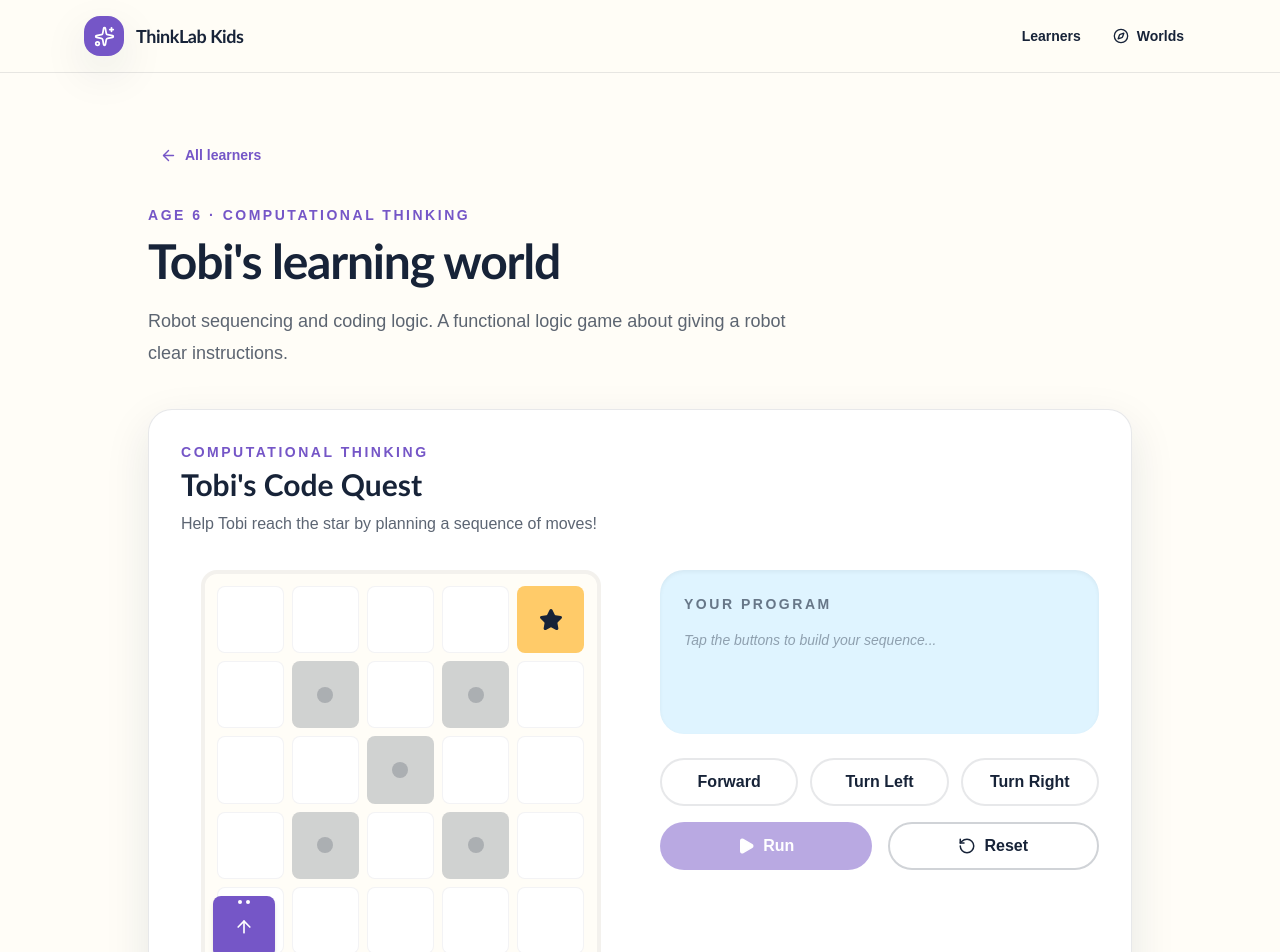
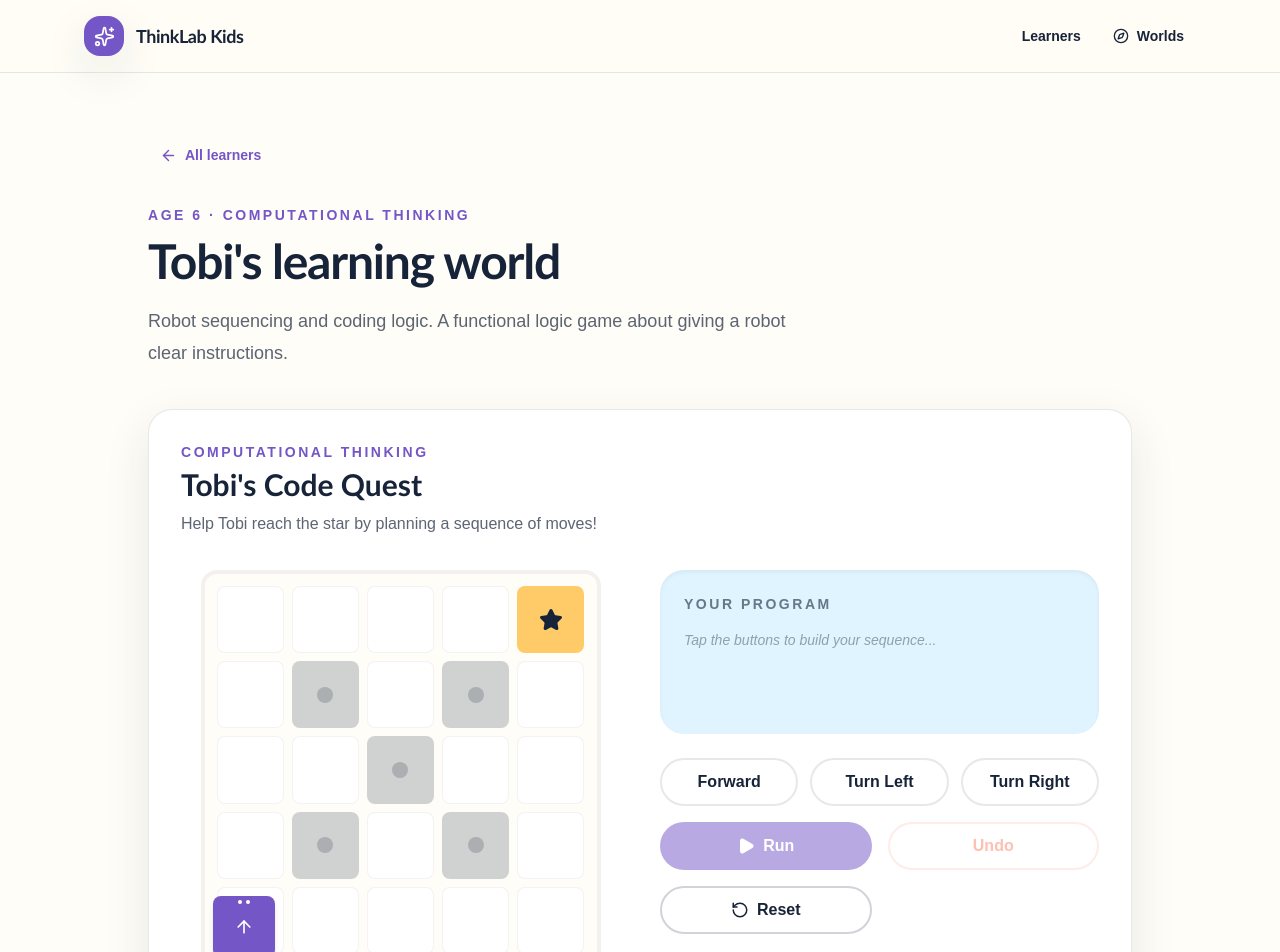
Before and after one commit to SAHEED2010/thinklab-kids, a Next.js app: page /learn/tobi in a window 1280 px wide. Shown: the top 952 px of the page. Built offline with nearby package versions, Linux system fonts and the light colour scheme.

Commit message:
Added game for Tobi to play for logical thinking

```diff
--- a/src/components/logic-game.tsx
+++ b/src/components/logic-game.tsx
@@ -46,6 +46,11 @@ export function LogicGame() {
   const addCommand = (cmd: Command) => {
     if (gameStatus === 'running') return;
     setCommandQueue((prev) => [...prev, cmd]);
+  };
+
+  const removeCommand = (index: number) => {
+    if (gameStatus === 'running') return;
+    setCommandQueue((prev) => prev.filter((_, i) => i !== index));
   };
 
   const resetGame = () => {
@@ -205,11 +210,13 @@ export function LogicGame() {
                 commandQueue.map((cmd, idx) => (
                   <span
                     key={idx}
-                    className={`rounded-full px-3 py-2 text-sm font-bold transition-all border-2 ${
+                    onClick={() => removeCommand(idx)}
+                    className={`group relative cursor-pointer rounded-full px-3 py-2 text-sm font-bold transition-all border-2 ${
                       currentStep === idx ? 'bg-white border-berry scale-110 shadow-sm' : 'bg-white/60 border-transparent text-ink/70'
                     }`}
                   >
                     {idx + 1}. {cmd}
+                    <span className="absolute -top-1 -right-1 opacity-0 group-hover:opacity-100 transition-opacity bg-coral text-white rounded-full w-4 h-4 flex items-center justify-center text-[10px]">✕</span>
                   </span>
                 ))
               ) : (
@@ -239,6 +246,14 @@ export function LogicGame() {
               className="min-h-12 flex items-center justify-center gap-2 rounded-full bg-berry px-6 font-bold text-white transition-all hover:bg-berry/90 disabled:opacity-50 focus-visible:outline-4 focus-visible:outline-berry active:scale-95"
             >
               <Play size={18} fill="currentColor" /> Run
+            </button>
+
+            <button
+              onClick={() => removeCommand(commandQueue.length - 1)}
+              disabled={gameStatus === 'running' || commandQueue.length === 0}
+              className="min-h-12 flex items-center justify-center gap-2 rounded-full border-2 border-coral/30 bg-white px-6 font-bold text-coral transition-all hover:bg-coral/5 disabled:opacity-50 focus-visible:outline-4 focus-visible:outline-berry active:scale-95"
+            >
+              Undo
             </button>
 
             <button
```
